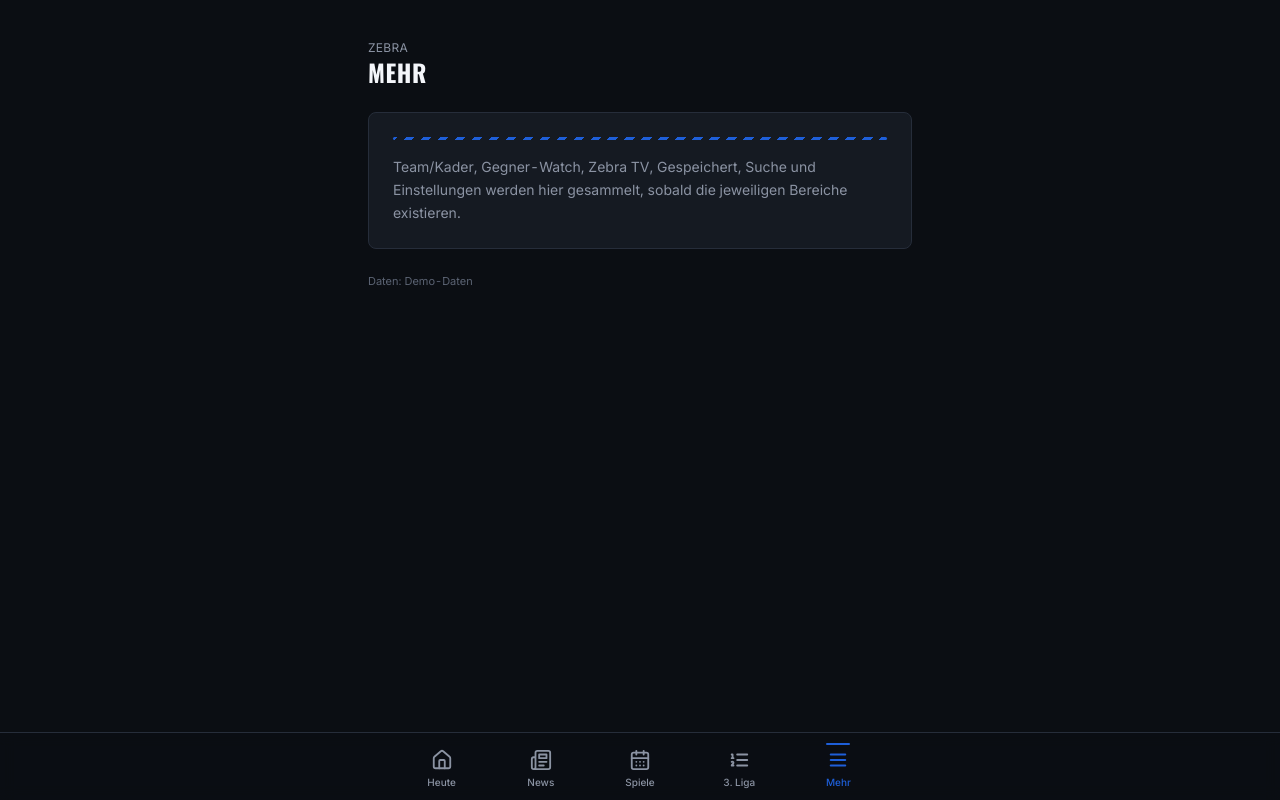
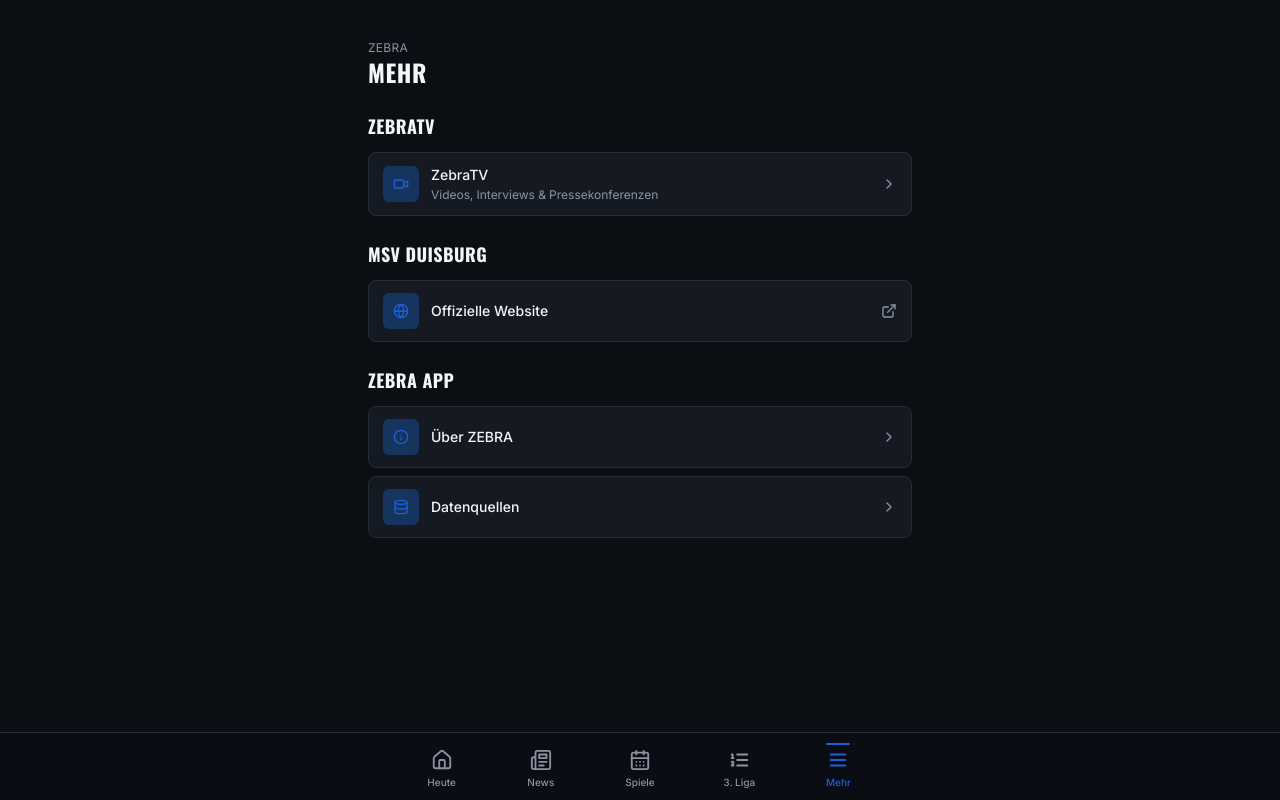
Before and after one commit to martinkiedrowski-eng/zebra-app, a Next.js app: page /mehr in a window 1280 px wide. Built offline with nearby package versions, Linux system fonts and the light colour scheme.

Commit message:
Build Mehr v1

```diff
--- /dev/null
+++ b/app/mehr/datenquellen/page.tsx
@@ -0,0 +1,39 @@
+import { AppShell } from "@/components/layout/AppShell";
+import { BackLink } from "@/components/mehr/BackLink";
+
+const SOURCES = [
+  { label: "Spieldaten & Tabelle", value: "OpenLigaDB" },
+  { label: "Offizielle Vereinsnews", value: "MSV Duisburg" },
+  { label: "Videos", value: "ZebraTV / YouTube" },
+  { label: "3.-Liga-News", value: "liga3-online.de" },
+] as const;
+
+// Bewusst nur die vier Quellen, die aktuell tatsächlich produktiv genutzt
+// werden (siehe lib/newsFeed/aggregate.ts, providers/registry.ts).
+// RevierSport ausdrücklich nicht aufgeführt (HTTP 403, nicht Teil des
+// produktiven Feeds). Keine Debug-/technischen Details hier — die stehen
+// ausschließlich unter /debug/*.
+export default function DatenquellenPage() {
+  return (
+    <AppShell>
+      <BackLink />
+      <header className="mb-4">
+        <p className="font-text text-xs uppercase tracking-wide text-zebra-mute">ZEBRA</p>
+        <h1 className="font-display text-2xl font-bold uppercase tracking-wide text-zebra-ice">Datenquellen</h1>
+      </header>
+
+      <div className="divide-y divide-zebra-border rounded-card border border-zebra-border bg-zebra-surface">
+        {SOURCES.map((s) => (
+          <div key={s.label} className="flex items-center justify-between px-4 py-3">
+            <span className="font-text text-sm text-zebra-ice">{s.label}</span>
+            <span className="font-text text-xs text-zebra-mute">{s.value}</span>
+          </div>
+        ))}
+      </div>
+
+      <p className="mt-4 font-text text-xs text-zebra-mute-2">
+        Die Aktualität einzelner Inhalte hängt von der jeweiligen Datenquelle ab.
+      </p>
+    </AppShell>
+  );
+}
--- a/app/mehr/page.tsx
+++ b/app/mehr/page.tsx
@@ -1,7 +1,10 @@
+import { Video, Globe, Info, Database } from "lucide-react";
 import { AppShell } from "@/components/layout/AppShell";
-import { ZebraStripe } from "@/components/match/ZebraStripe";
-import { DATA_SOURCE_LABEL } from "@/providers/registry";
+import { SectionHeader } from "@/components/ui/SectionHeader";
+import { NavRow } from "@/components/mehr/NavRow";
 
+// Bewusst ein kleiner, hochwertiger Service-Bereich — kein Sammelbecken.
+// Nur Dinge, die jetzt tatsächlich funktionieren, siehe README (Mehr v1).
 export default function MehrPage() {
   return (
     <AppShell>
@@ -9,15 +12,35 @@
         <p className="font-text text-xs uppercase tracking-wide text-zebra-mute">ZEBRA</p>
         <h1 className="font-display text-2xl font-bold uppercase tracking-wide text-zebra-ice">Mehr</h1>
       </header>
-      <div className="rounded-card border border-zebra-border bg-zebra-surface p-6">
-        <ZebraStripe variant="blue" className="mb-4 w-10" />
-        <p className="font-text text-sm leading-relaxed text-zebra-mute">
-          Team/Kader, Gegner-Watch, Zebra TV, Gespeichert, Suche und Einstellungen werden hier gesammelt, sobald die
-          jeweiligen Bereiche existieren.
-        </p>
-      </div>
-      {/* Dezenter Datenquellen-Hinweis (Punkt 14) — bewusst hier, nicht auf Home. */}
-      <p className="mt-6 font-text text-[11px] text-zebra-mute-2">Daten: {DATA_SOURCE_LABEL}</p>
+
+      <section className="mb-6">
+        <SectionHeader title="ZebraTV" />
+        <NavRow
+          icon={Video}
+          label="ZebraTV"
+          sublabel="Videos, Interviews & Pressekonferenzen"
+          href="/mehr/zebratv"
+        />
+      </section>
+
+      <section className="mb-6">
+        <SectionHeader title="MSV Duisburg" />
+        {/*
+          Nur die offizielle Website ist im Projekt belastbar als echte,
+          bereits verifizierte URL vorhanden (Basis der News-/Debug-
+          Pipeline). Tickets und Fanshop bewusst NICHT ergänzt — dafür
+          liegt keine im Projekt belastbare URL vor, siehe Abschlussbericht.
+        */}
+        <NavRow icon={Globe} label="Offizielle Website" href="https://www.msv-duisburg.de/" external />
+      </section>
+
+      <section>
+        <SectionHeader title="ZEBRA App" />
+        <div className="flex flex-col gap-2">
+          <NavRow icon={Info} label="Über ZEBRA" href="/mehr/ueber" />
+          <NavRow icon={Database} label="Datenquellen" href="/mehr/datenquellen" />
+        </div>
+      </section>
     </AppShell>
   );
 }
--- /dev/null
+++ b/app/mehr/ueber/page.tsx
@@ -0,0 +1,30 @@
+import { AppShell } from "@/components/layout/AppShell";
+import { BackLink } from "@/components/mehr/BackLink";
+import { ZebraStripe } from "@/components/match/ZebraStripe";
+
+export default function UeberZebraPage() {
+  return (
+    <AppShell>
+      <BackLink />
+      <header className="mb-6">
+        <p className="font-text text-xs uppercase tracking-wide text-zebra-mute">ZEBRA</p>
+        <h1 className="font-display text-2xl font-bold uppercase tracking-wide text-zebra-ice">Über ZEBRA</h1>
+      </header>
+
+      <div className="rounded-card border border-zebra-border bg-zebra-surface p-5">
+        <ZebraStripe variant="blue" className="mb-4 w-10" />
+        <p className="font-text text-sm leading-relaxed text-zebra-ice">
+          Die inoffizielle Matchday- und News-App für MSV-Fans.
+        </p>
+        <p className="mt-3 font-text text-sm leading-relaxed text-zebra-mute">
+          Spiele. Tabelle. News. Matchday.
+          <br />
+          Alles Wichtige rund um den MSV an einem Ort.
+        </p>
+        <p className="mt-5 font-text text-xs text-zebra-mute-2">
+          Inoffizielles Fanprojekt – keine Verbindung zum MSV Duisburg.
+        </p>
+      </div>
+    </AppShell>
+  );
+}
--- /dev/null
+++ b/app/mehr/zebratv/page.tsx
@@ -0,0 +1,36 @@
+import { AppShell } from "@/components/layout/AppShell";
+import { BackLink } from "@/components/mehr/BackLink";
+import { NewsFeedCard } from "@/components/news/NewsFeedCard";
+import { fetchYoutubeNews } from "@/lib/newsFeed/sources/youtube";
+
+// Nutzt ausschließlich den bereits bestehenden YouTube-Source-Adapter
+// (lib/newsFeed/sources/youtube.ts) — keine zweite YouTube-Implementierung,
+// kein neuer Feed, keine YouTube-spezifische Fetch-Logik hier in der UI.
+// Rendering über die bereits bestehende NewsFeedCard-Komponente (variant
+// "list"), dieselbe, die auch die News-Seite verwendet — kein neuer
+// Card-Typ nötig.
+export default async function ZebraTvPage() {
+  const items = await fetchYoutubeNews();
+
+  return (
+    <AppShell>
+      <BackLink />
+      <header className="mb-4">
+        <p className="font-text text-xs uppercase tracking-wide text-zebra-mute">ZEBRA</p>
+        <h1 className="font-display text-2xl font-bold uppercase tracking-wide text-zebra-ice">ZebraTV</h1>
+      </header>
+
+      {items.length === 0 ? (
+        <div className="rounded-card border border-zebra-border bg-zebra-surface p-6 text-center">
+          <p className="font-text text-sm text-zebra-mute">Gerade sind keine Videos verfügbar.</p>
+        </div>
+      ) : (
+        <div className="flex flex-col gap-2.5">
+          {items.map((item) => (
+            <NewsFeedCard key={item.id} item={item} variant="list" />
+          ))}
+        </div>
+      )}
+    </AppShell>
+  );
+}
--- /dev/null
+++ b/components/mehr/BackLink.tsx
@@ -0,0 +1,11 @@
+import Link from "next/link";
+import { ArrowLeft } from "lucide-react";
+
+export function BackLink() {
+  return (
+    <Link href="/mehr" className="mb-4 flex items-center gap-1.5 font-text text-sm text-zebra-mute hover:text-zebra-ice">
+      <ArrowLeft size={18} strokeWidth={2} />
+      Zurück
+    </Link>
+  );
+}
--- /dev/null
+++ b/components/mehr/NavRow.tsx
@@ -0,0 +1,48 @@
+import Link from "next/link";
+import { ChevronRight, ExternalLink, LucideIcon } from "lucide-react";
+
+interface NavRowProps {
+  icon?: LucideIcon;
+  label: string;
+  sublabel?: string;
+  href: string;
+  external?: boolean;
+}
+
+export function NavRow({ icon: Icon, label, sublabel, href, external = false }: NavRowProps) {
+  const content = (
+    <>
+      {Icon && (
+        <span className="flex h-9 w-9 flex-shrink-0 items-center justify-center rounded-control bg-zebra-blue-dim">
+          <Icon size={16} className="text-zebra-blue" aria-hidden="true" />
+        </span>
+      )}
+      <span className="min-w-0 flex-1">
+        <span className="block font-text text-sm font-medium text-zebra-ice">{label}</span>
+        {sublabel && <span className="mt-0.5 block truncate font-text text-xs text-zebra-mute">{sublabel}</span>}
+      </span>
+      {external ? (
+        <ExternalLink size={16} className="flex-shrink-0 text-zebra-mute" aria-hidden="true" />
+      ) : (
+        <ChevronRight size={16} className="flex-shrink-0 text-zebra-mute" aria-hidden="true" />
+      )}
+    </>
+  );
+
+  const className =
+    "flex items-center gap-3 rounded-card border border-zebra-border bg-zebra-surface px-3.5 py-3 transition-colors hover:border-zebra-blue/50";
+
+  if (external) {
+    return (
+      <a href={href} target="_blank" rel="noopener noreferrer" className={className}>
+        {content}
+      </a>
+    );
+  }
+
+  return (
+    <Link href={href} className={className}>
+      {content}
+    </Link>
+  );
+}
```
Also changed, not shown: 1 other file (tests, documents, lock files or other folders).
